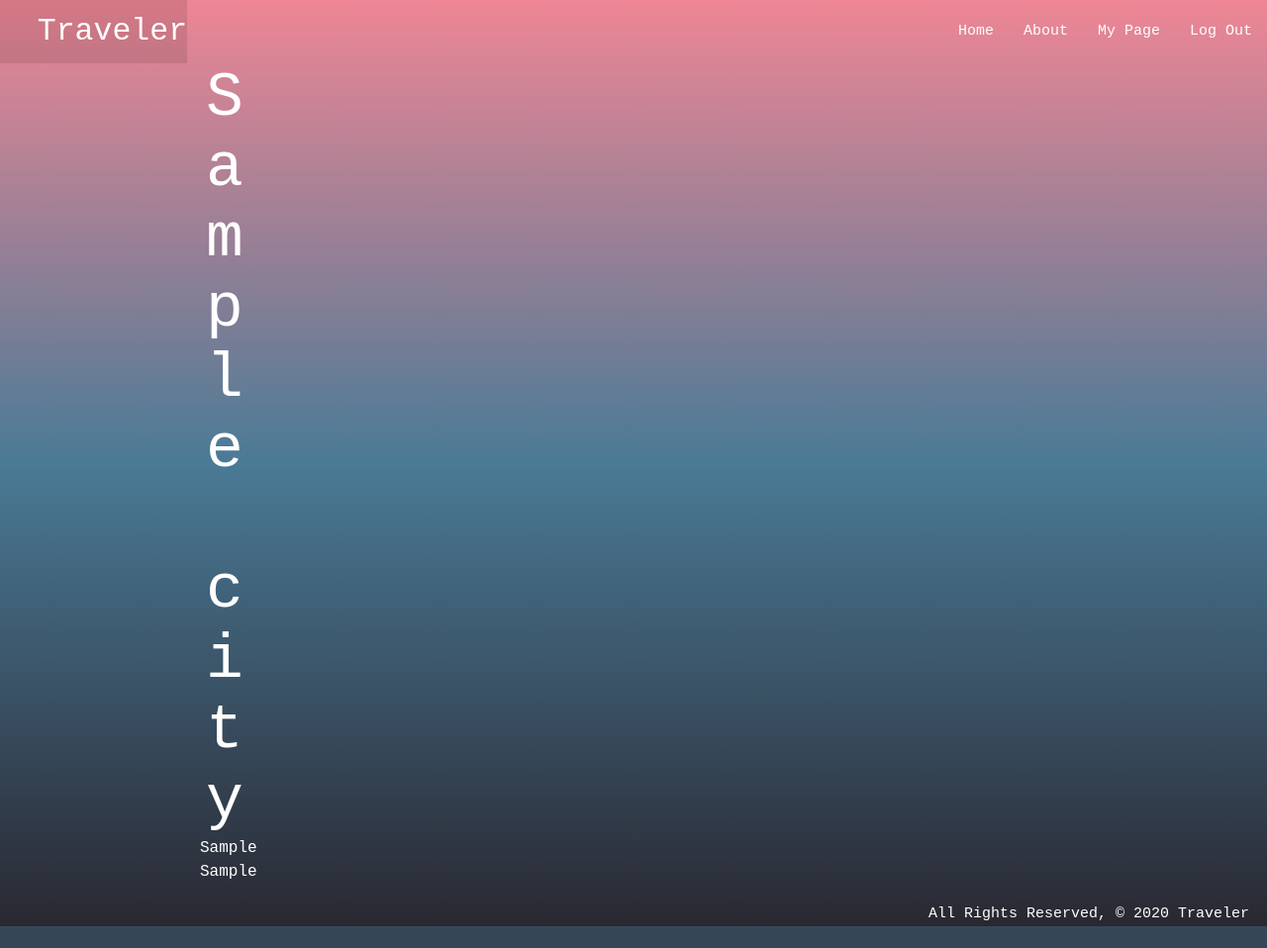
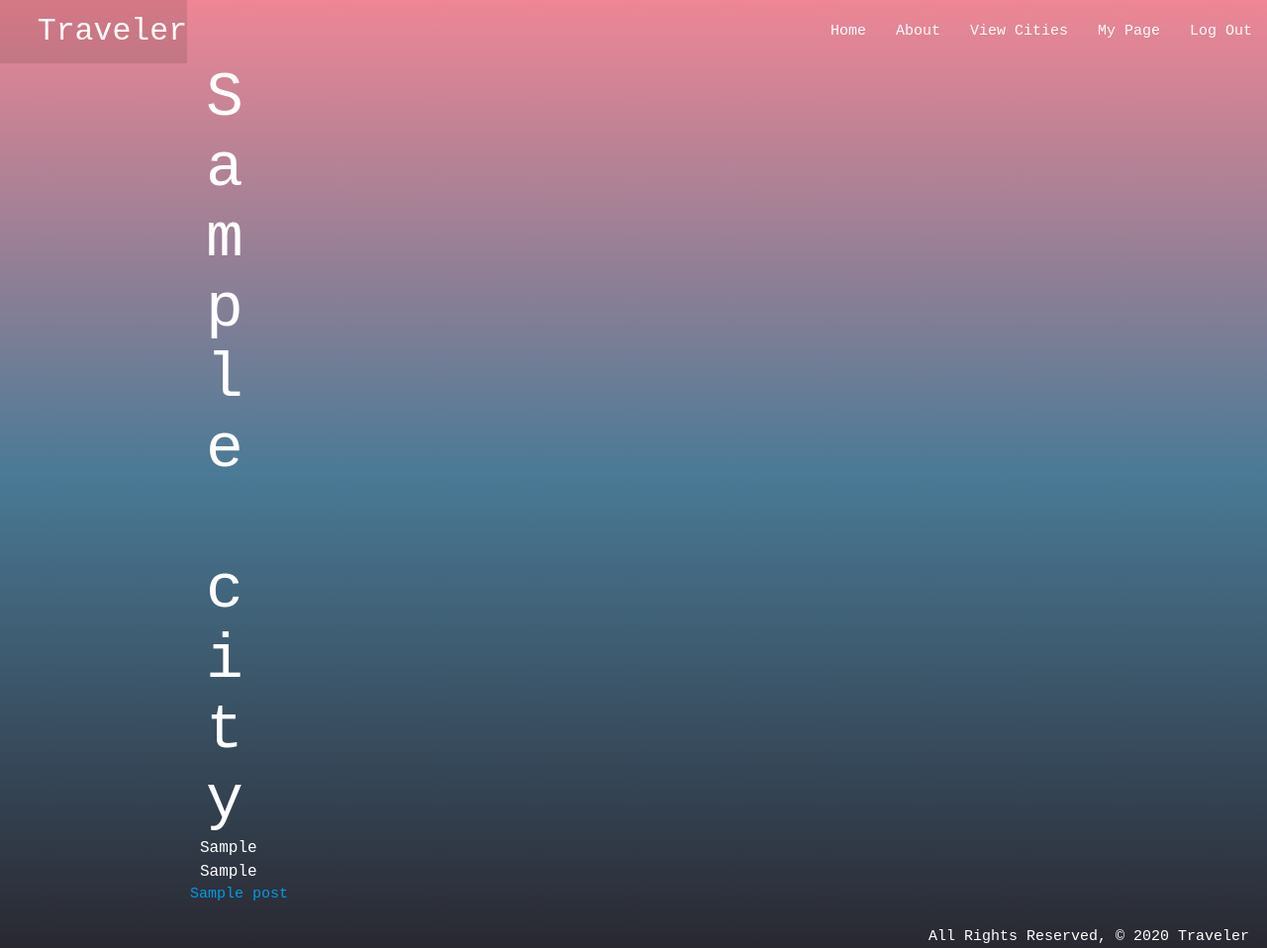
Before and after one commit to CSimoneCode/Project-Wayfarer, a Django app: page /cities/1/ in a window 1280 px wide. Shown: the whole page at 99% size. Before the commit the page ends 936 px from the top, so only its background shows below. Run offline with Django 3.2, Linux system fonts and the light colour scheme; a user stored in the database is signed in; tables that the repository leaves empty hold one stand-in row (values such as "Sample post").

Commit message:
added detail page for cities and added cities to nav bar

```diff
--- a/main_app/forms.py
+++ b/main_app/forms.py
@@ -15,6 +15,6 @@ class PostsForm(forms.ModelForm):
         model = Posts
         fields = [
             'title',
-            # 'author',
+            'author',
             'content'
         ]
--- a/main_app/templates/base.html
+++ b/main_app/templates/base.html
@@ -20,6 +20,7 @@
           <li><a href="{% url 'home' %}">Home</a></li>
           <li><a href="{% url 'about' %}">About</a></li>
           {% if user.is_authenticated %}
+            <li><a href="{% url 'cities_index' %}">View Cities</a></li>
             <li><a href="{% url 'profile' %}">My Page</a></li>
             <li><a href="{% url 'logout' %}">Log Out</a></li>
           {% else %}
--- a/main_app/templates/cities/detail.html
+++ b/main_app/templates/cities/detail.html
@@ -3,6 +3,13 @@
 
 {% block content %}
 <h1>{{ city.name }}</h1>
-<p>{{ city.country }}</p>
-<p>{{ city.region }}</p>
+    <p>{{ city.country }}</p>
+    <p>{{ city.region }}</p>
+    {% for post in posts %}
+    <div><!--Do posts as cards?-->
+        <a href="{% url 'posts_detail' post.id %}">
+            {{ post.title }}
+        </a>
+    </div>
+    {% endfor %}
 {% endblock %}
--- a/main_app/templates/posts/detail.html
+++ b/main_app/templates/posts/detail.html
@@ -8,7 +8,7 @@
 <div>{{ post.content }}</div>
 <div>{{ post.hashtags }}</div>
 <div>{{ post.profile }}</div>
-<!---<div>{{posts.city}}</div>-will uncomment once we get the city model setup-->
+<div>{{ posts.city }}</div>
 
 
 <a class="waves-effect waves-light btn modal-trigger pink" href="#modal1">Delete Post</a>
--- a/main_app/urls.py
+++ b/main_app/urls.py
@@ -12,10 +12,10 @@ urlpatterns = [
     # Cities
     path('cities/', views.cities_index, name='cities_index'),
     path('cities/<int:city_id>/', views.cities_detail, name='city_detail'),
-    # Auth
-    path('registration/signup/', views.signup, name='signup'),
     # Post urls
     path('posts/<int:posts_id>/', views.posts_detail, name='posts_detail'), ### route tbd...may change dependent on other routes.
     path('posts/<int:posts_id>/delete_post/', views.delete_post, name='delete_post'),
     path('posts/<int:posts_id>/edit_post/', views.edit_post, name='edit_post'),
+    # Auth
+    path('registration/signup/', views.signup, name='signup'),
 ]
--- a/main_app/views.py
+++ b/main_app/views.py
@@ -72,12 +72,6 @@ def update_profile(request):
 
 
 # --------------------------- POSTS
-@login_required
-def posts_index(request):     ### We don't have a City model yet or have the Profile yet so we'll refactor this when we have that
-    posts = Posts.objects.filter(profile=request.profile)
-    pass
-
-
 def posts_detail(request, posts_id):
     posts = Posts.objects.get(id=posts_id)
     context = { 'post': posts } #Transition to singular post! For semantics.
@@ -119,9 +113,15 @@ def cities_index(request):
 
 
 def cities_detail(request, city_id):
-    city = City.objects.get(id=city_id)
-    context = {'city': city}
+    found_city = City.objects.get(id=city_id)
+    posts = Posts.objects.filter(city = found_city.id).order_by('-post_date')
+    print(f'city {found_city} posts {posts}')
+    context = {
+        'city': found_city,
+        'posts': posts
+    }
     return render(request, 'cities/detail.html', context)
+
 
 # --------------------------- AUTH
 def signup(request):
```
Also changed, not shown: main_app/models.py (+0 -12 lines), main_app/static/images/second_project_wireframe.png (renamed from main_app/static/second_project_wireframe.png).
